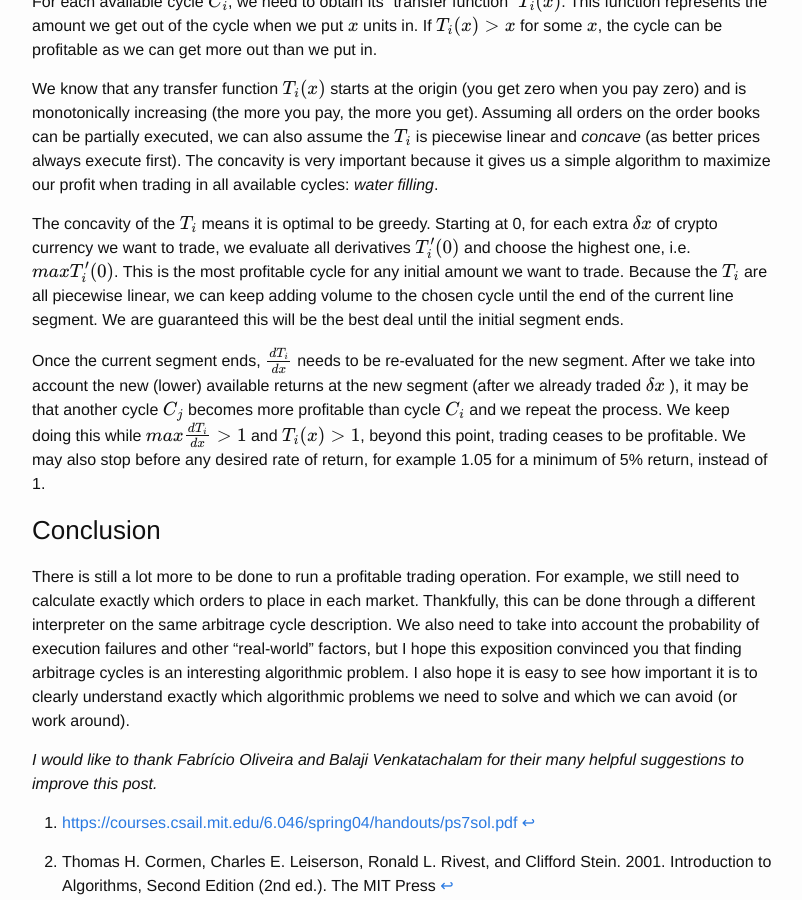
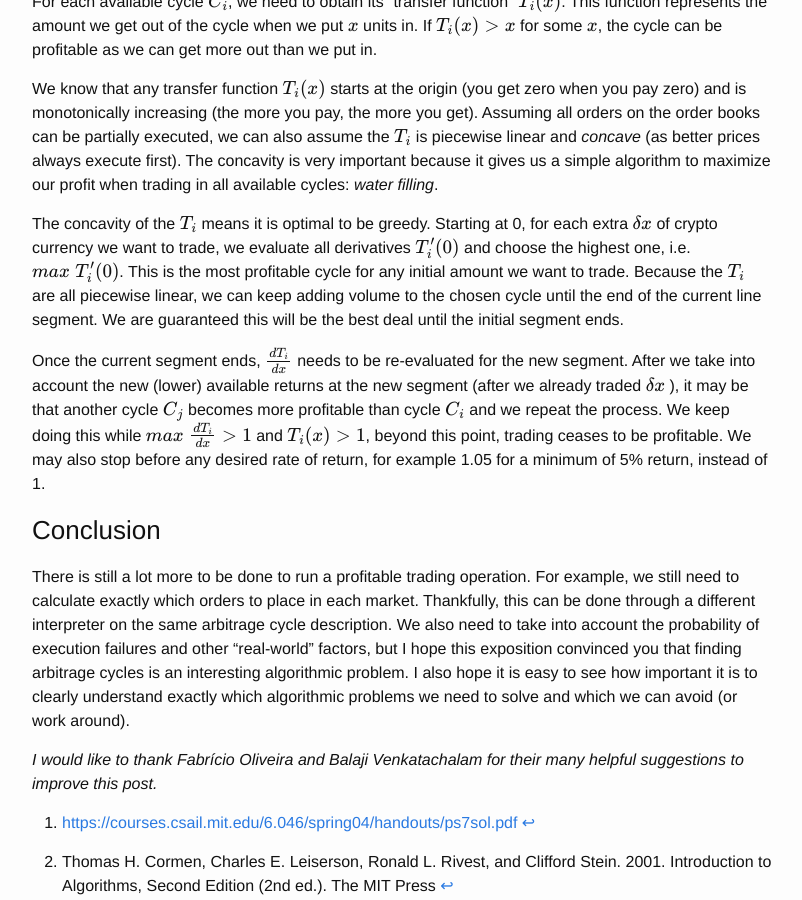
Before and after one commit to dimitri-xyz/dimitri-xyz.github.io, a Jekyll site: the page built from _posts/2018-11-26-arbitrage-cycles.md, in a window 1280 px wide and 900 px high, scrolled down 2464 px. Shown: the whole window, without its empty margins (238-1040 px from the left). Built offline with Jekyll 4.4.1, drawn with Linux system fonts in a browser that asks for light colours; formulas are drawn with MathJax 3.

```diff
--- a/_posts/2018-11-26-arbitrage-cycles.md
+++ b/_posts/2018-11-26-arbitrage-cycles.md
@@ -62,9 +62,9 @@ For each available cycle \\(C_i\\), we need to obtain its "transfer function" \\
 
 We know that any transfer function \\(T_i(x)\\) starts at the origin (you get zero when you pay zero) and is monotonically increasing (the more you pay, the more you get). Assuming all orders on the order books can be partially executed, we can also assume the \\(T_i\\) is piecewise linear and *concave* (as better prices always execute first). The concavity is very important because it gives us a simple algorithm to maximize our profit when trading in all available cycles: *water filling*.
 
-The concavity of the \\(T_i\\) means it is optimal to be greedy. Starting at 0, for each extra \\(\delta x\\) of crypto currency we want to trade, we evaluate all derivatives \\(T_i'(0)\\) and choose the highest one, i.e. \\(max T_i'(0) \\). This is the most profitable cycle for any initial amount we want to trade. Because the \\(T_i\\) are all piecewise linear, we can keep adding volume to the chosen cycle until the end of the current line segment. We are guaranteed this will be the best deal until the initial segment ends.
+The concavity of the \\(T_i\\) means it is optimal to be greedy. Starting at 0, for each extra \\(\delta x\\) of crypto currency we want to trade, we evaluate all derivatives \\(T_i'(0)\\) and choose the highest one, i.e. \\(max \; T_i'(0) \\). This is the most profitable cycle for any initial amount we want to trade. Because the \\(T_i\\) are all piecewise linear, we can keep adding volume to the chosen cycle until the end of the current line segment. We are guaranteed this will be the best deal until the initial segment ends.
 
-Once the current segment ends, \\(\frac{dT_i}{dx}\\) needs to be re-evaluated for the new segment. After we take into account the new (lower) available returns at the new segment (after we already traded \\(\delta x\\) ), it may be that another cycle \\(C_j\\) becomes more profitable than cycle \\(C_i\\) and we repeat the process. We keep doing this while \\(max \frac{dT_i}{dx} > 1\\) and \\(T_i(x) > 1\\), beyond this point, trading ceases to be profitable. We may also stop before any desired rate of return, for example 1.05 for a minimum of 5% return, instead of 1.
+Once the current segment ends, \\(\frac{dT_i}{dx}\\) needs to be re-evaluated for the new segment. After we take into account the new (lower) available returns at the new segment (after we already traded \\(\delta x\\) ), it may be that another cycle \\(C_j\\) becomes more profitable than cycle \\(C_i\\) and we repeat the process. We keep doing this while \\(max \; \frac{dT_i}{dx} > 1\\) and \\(T_i(x) > 1\\), beyond this point, trading ceases to be profitable. We may also stop before any desired rate of return, for example 1.05 for a minimum of 5% return, instead of 1.
 
 ### Conclusion
 
```
